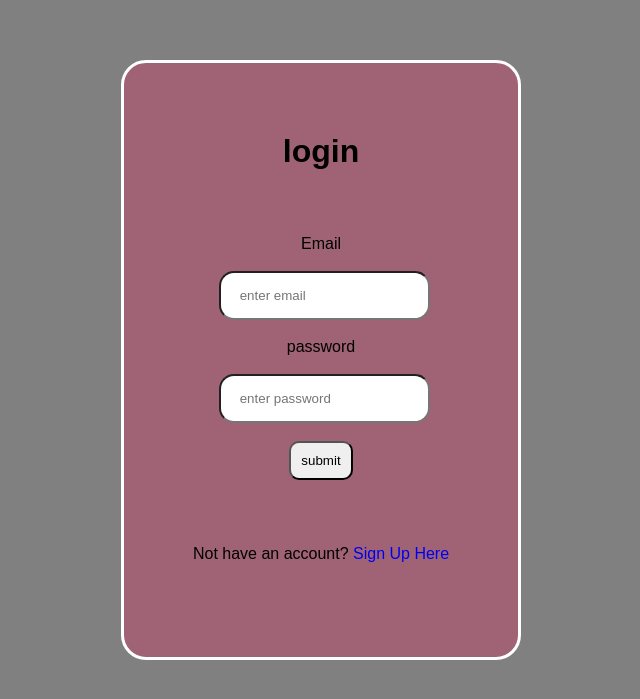
After one commit to Kelbessa02/WebProgrammingGroup-5, a PHP site: page /login.html in a window 1280 px wide. The commit adds this page. Shown: the top 699 px of the page, without its empty margins (345-985 px from the left). Run offline with PHP 8.4, Linux system fonts and the light colour scheme.

Commit message:
add login and styles

```diff
--- a/CSS/Style.css
+++ b/CSS/Style.css
@@ -291,6 +291,8 @@ footer {
 .goal-section {
     background-color: #a34678;
     margin: 20px;
+    border-top-left-radius: 70px;
+    border-bottom-right-radius: 70px;
 }
 
 .style {
@@ -305,6 +307,12 @@ footer {
     text-transform: capitalize;
 }
 
+
+
+
+
+
+
 .content {
     align-items: center;
     line-height: 1.5;
@@ -316,19 +324,21 @@ footer {
 .content h3 {
     font-size: 30px;
     text-align: center;
-    text-decoration: dotted;
+
     color: rgb(227, 211, 211);
 }
 
 .content p {
-    text-decoration-color: #f9f9f9;
+
     text-decoration: dotted;
     font-size: 15px;
     text-align: center;
+
 }
 
 .oa {
     text-align: center;
+
 }
 
 .container {
--- /dev/null
+++ b/login.html
@@ -0,0 +1,66 @@
+<!DOCTYPE html>
+<html lang="en">
+
+<head>
+    <meta charset="UTF-8">
+    <meta name="viewport" content="width=device-width, initial-scale=1.0">
+    <title>Login</title>
+    <link rel="stylesheet" href="../CSS/style.css">
+</head>
+<style>
+    body {
+        background-color: gray;
+        text-align: center;
+
+        margin: 40px;
+        display: block;
+        padding: 20px;
+    }
+
+    .login-box {
+        background-color: #a06375;
+
+        width: 400px;
+        height: 75vh;
+        padding: 30px;
+        text-align: center;
+        border: 3px solid white;
+        box-sizing: border-box;
+        text-align: center;
+        border-radius: 25px;
+        margin-left: 35%;
+
+
+    }
+
+    form {
+
+        margin: 65px;
+    }
+</style>
+
+<body>
+    <div class="login-box">
+        <h1 style="margin-top: 40px;">login</h1>
+        <form>
+            <label>Email</label>
+            <br>
+            <br>
+
+            <input type="email" placeholder=" enter email" style="border-radius: 15px; padding: 15px;">
+            <br>
+            <br>
+            <label>password</label>
+            <br>
+            <br>
+            <input type="password" placeholder=" enter password" style="border-radius: 15px; padding: 15px;">
+            <br>
+            <br>
+            <input type="button" value="submit" style="border-radius: 10px; padding: 10px;">
+        </form>
+        <p>Not have an account? <a href="index.html">Sign Up Here</a></p>
+    </div>
+
+</body>
+
+</html>
```
Also changed, not shown: index.html (+17 -7 lines).
